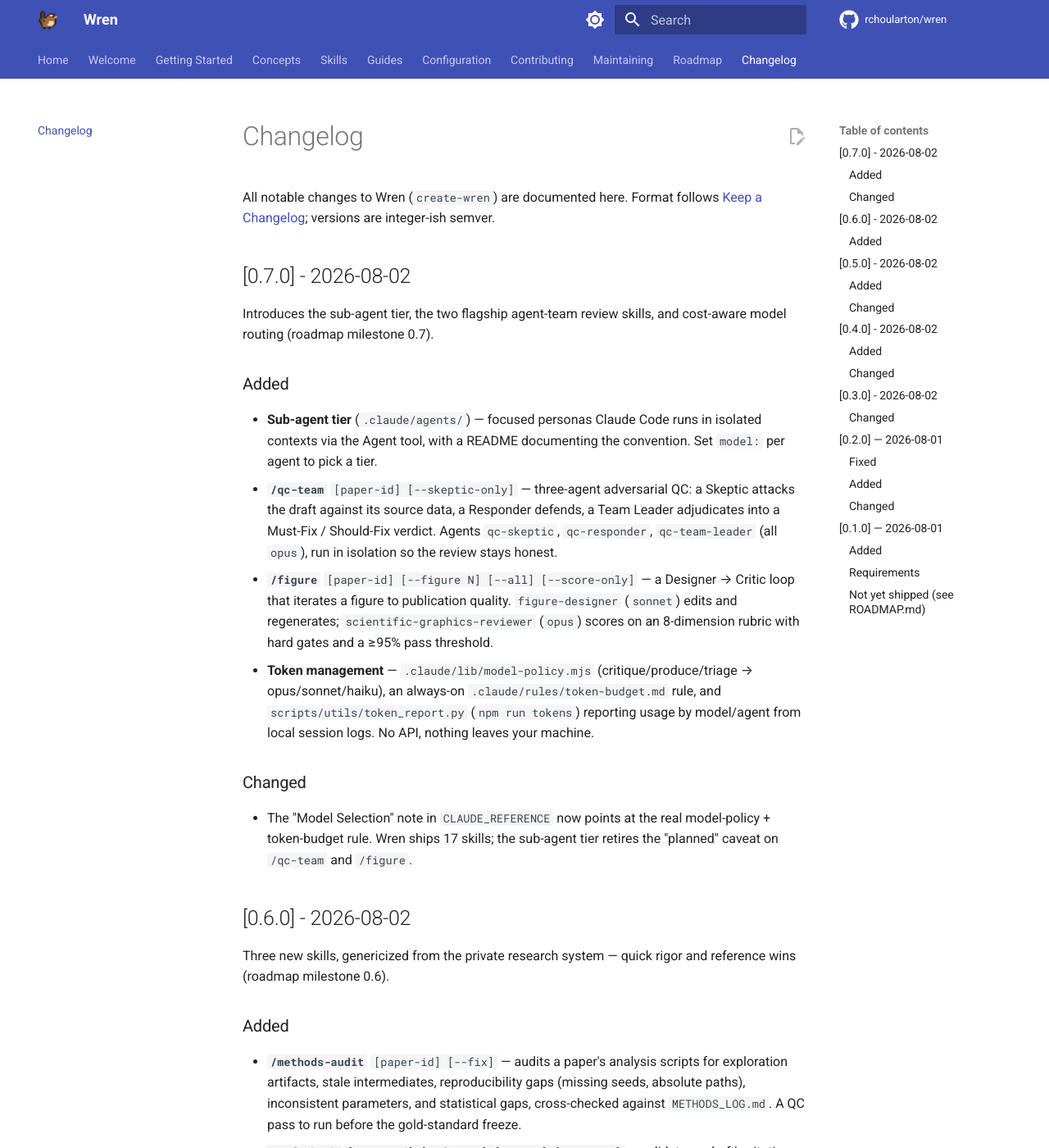
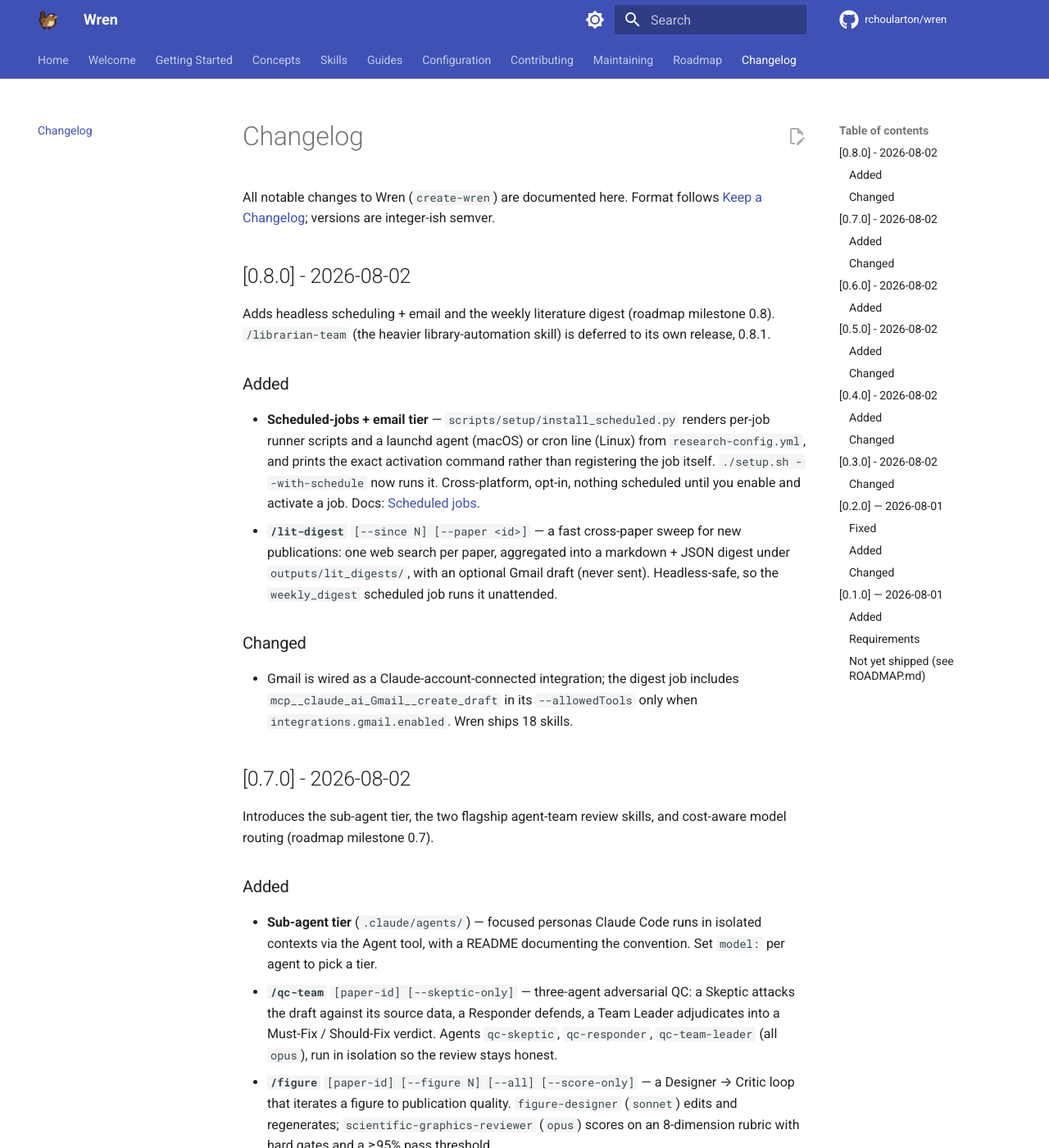
Before and after one commit to rchoularton/wren, an MkDocs documentation site: the page built from docs/changelog.md, in a window 1280 px wide and 1400 px high. Shown: the whole window at 82% size. Built offline with MkDocs 1.6.1 and Material for MkDocs 9.7.7, drawn with Linux system fonts in a browser that asks for light colours; comment, search, counter and statistics services are not loaded.

Commit message:
docs: roadmap 0.8 (scheduler+digest) + 0.8.1 (librarian); changelog 0.8.0

```diff
--- a/CHANGELOG.md
+++ b/CHANGELOG.md
@@ -2,6 +2,27 @@
 
 All notable changes to Wren (`create-wren`) are documented here.
 Format follows [Keep a Changelog](https://keepachangelog.com/); versions are integer-ish semver.
+
+## [0.8.0] - 2026-08-02
+
+Adds headless scheduling + email and the weekly literature digest (roadmap milestone 0.8).
+`/librarian-team` (the heavier library-automation skill) is deferred to its own release, 0.8.1.
+
+### Added
+- **Scheduled-jobs + email tier** — `scripts/setup/install_scheduled.py` renders per-job runner
+  scripts and a launchd agent (macOS) or cron line (Linux) from `research-config.yml`, and
+  prints the exact activation command rather than registering the job itself. `./setup.sh
+  --with-schedule` now runs it. Cross-platform, opt-in, nothing scheduled until you enable and
+  activate a job. Docs: [Scheduled jobs](https://rchoularton.github.io/wren/guides/scheduled-jobs/).
+- **`/lit-digest`** `[--since N] [--paper <id>]` — a fast cross-paper sweep for new
+  publications: one web search per paper, aggregated into a markdown + JSON digest under
+  `outputs/lit_digests/`, with an optional Gmail draft (never sent). Headless-safe, so the
+  `weekly_digest` scheduled job runs it unattended.
+
+### Changed
+- Gmail is wired as a Claude-account-connected integration; the digest job includes
+  `mcp__claude_ai_Gmail__create_draft` in its `--allowedTools` only when
+  `integrations.gmail.enabled`. Wren ships 18 skills.
 
 ## [0.7.0] - 2026-08-02
 
```
Also changed, not shown: docs/roadmap.md (+2 -1 lines).
